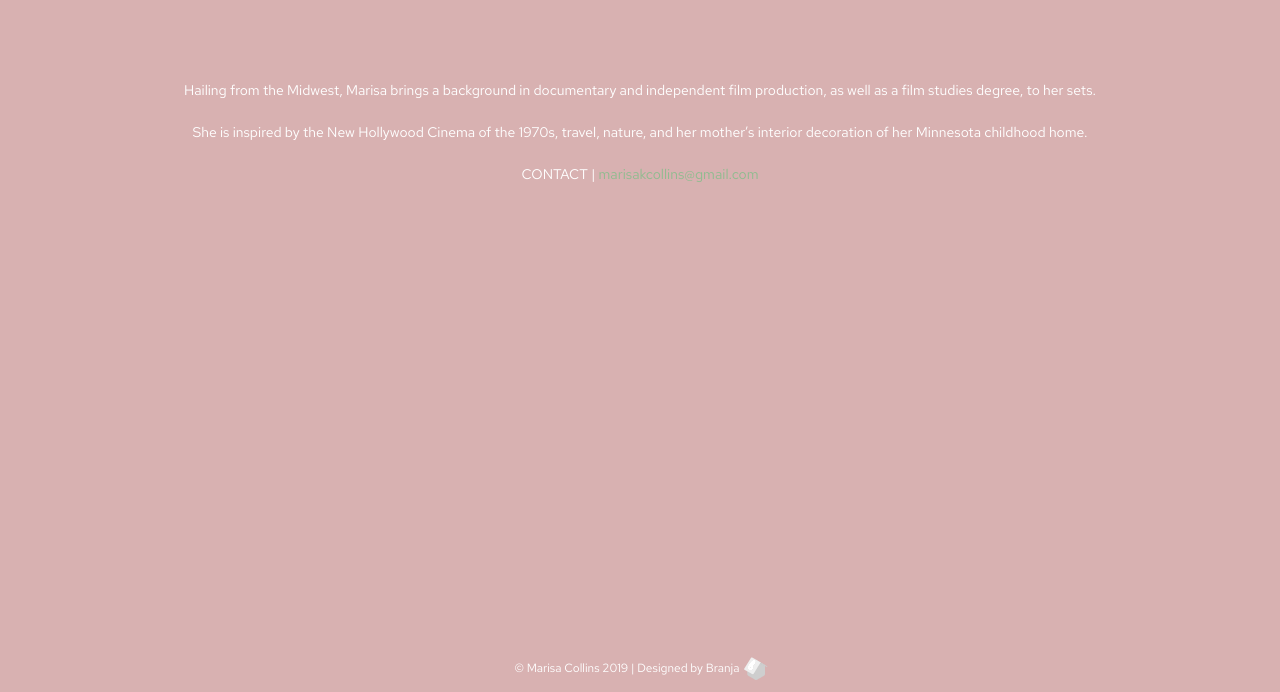
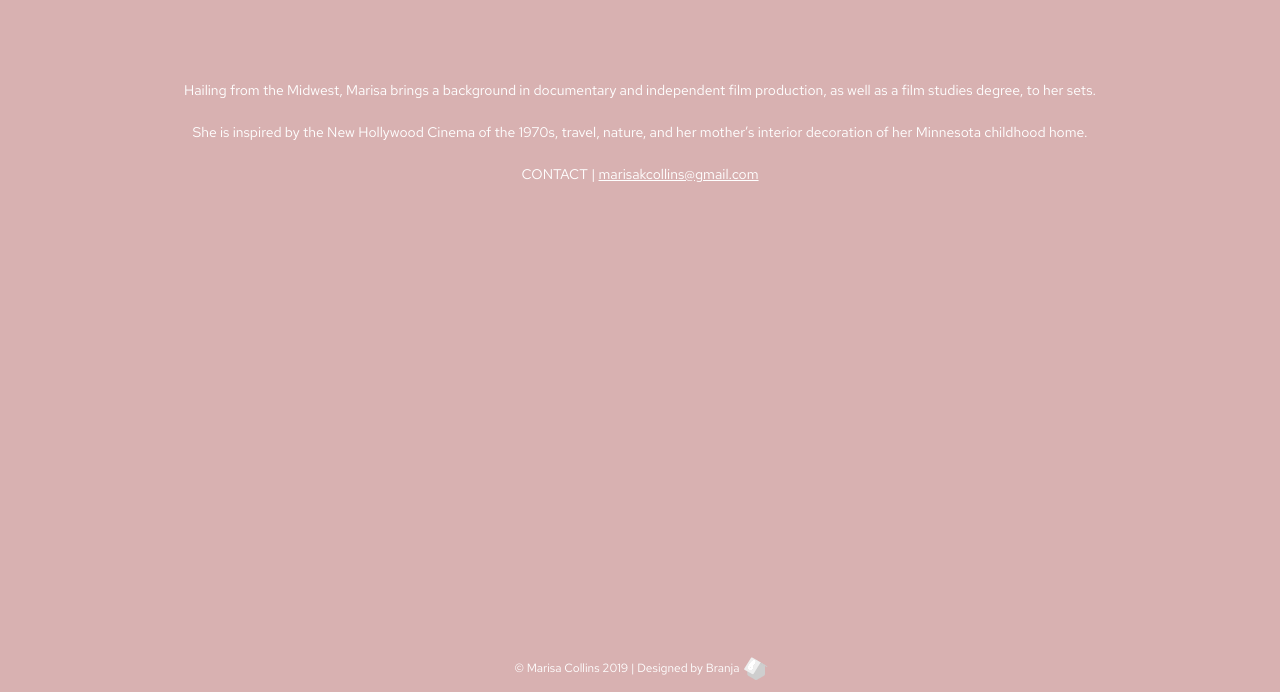
Before and after one commit to benjaminrubin/marisacollins, a plain HTML site: page about.html in a window 1280 px wide. Shown: the part 108-800 px from the top of the page. Drawn offline with nearby package versions, Linux system fonts and the light colour scheme.

Commit message:
Update about.html

```diff
--- a/about.html
+++ b/about.html
@@ -120,7 +120,7 @@
                     <br/><br/>
                     She is inspired by the New Hollywood Cinema of the 1970s, travel, nature, and her mother’s interior decoration of her Minnesota childhood home.
                     <br/><br/>
-                    CONTACT | <a style="color: white, text-decoration: underline" href="mailto:marisakcollins@gmail.com" target="_blank">marisakcollins@gmail.com</a>
+                    CONTACT | <a style="color: white; text-decoration: underline;" href="mailto:marisakcollins@gmail.com" target="_blank">marisakcollins@gmail.com</a>
 
                 </main>
             </div>
```
